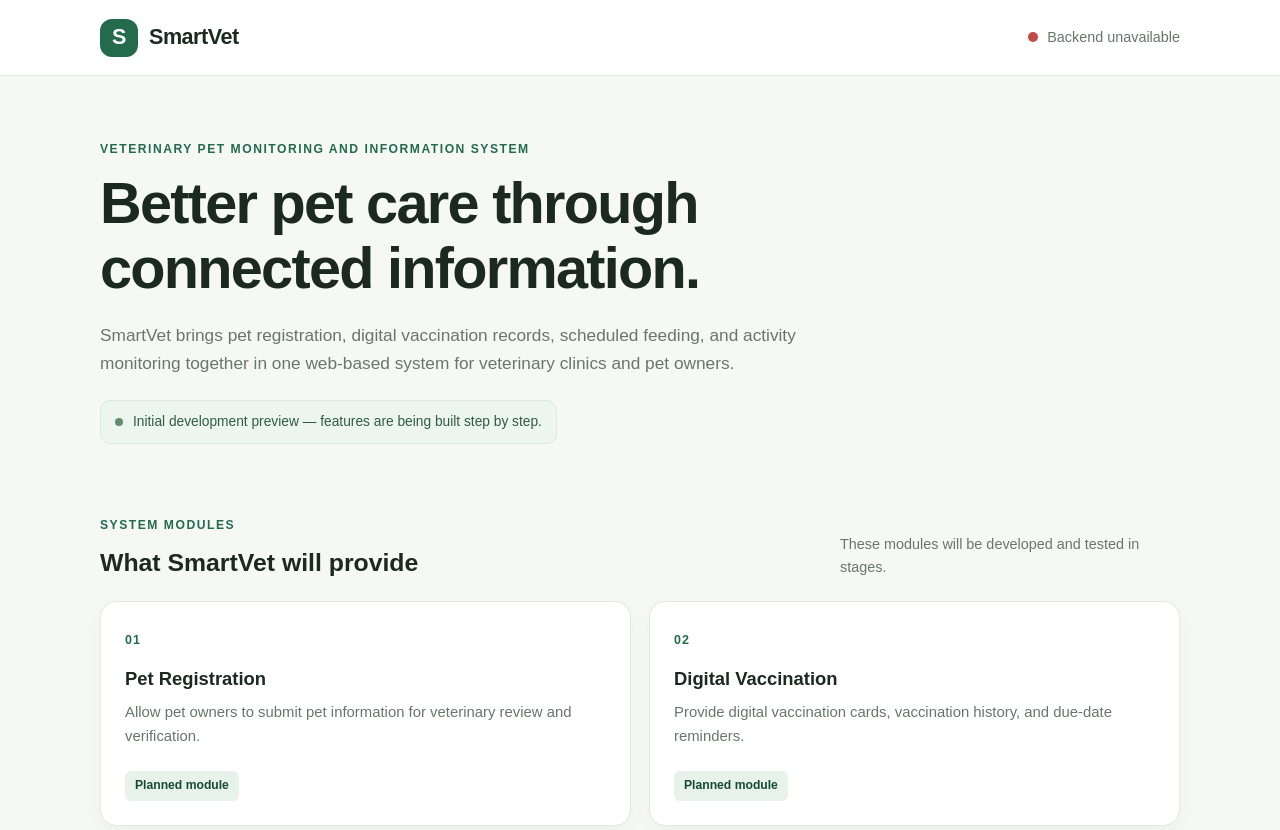
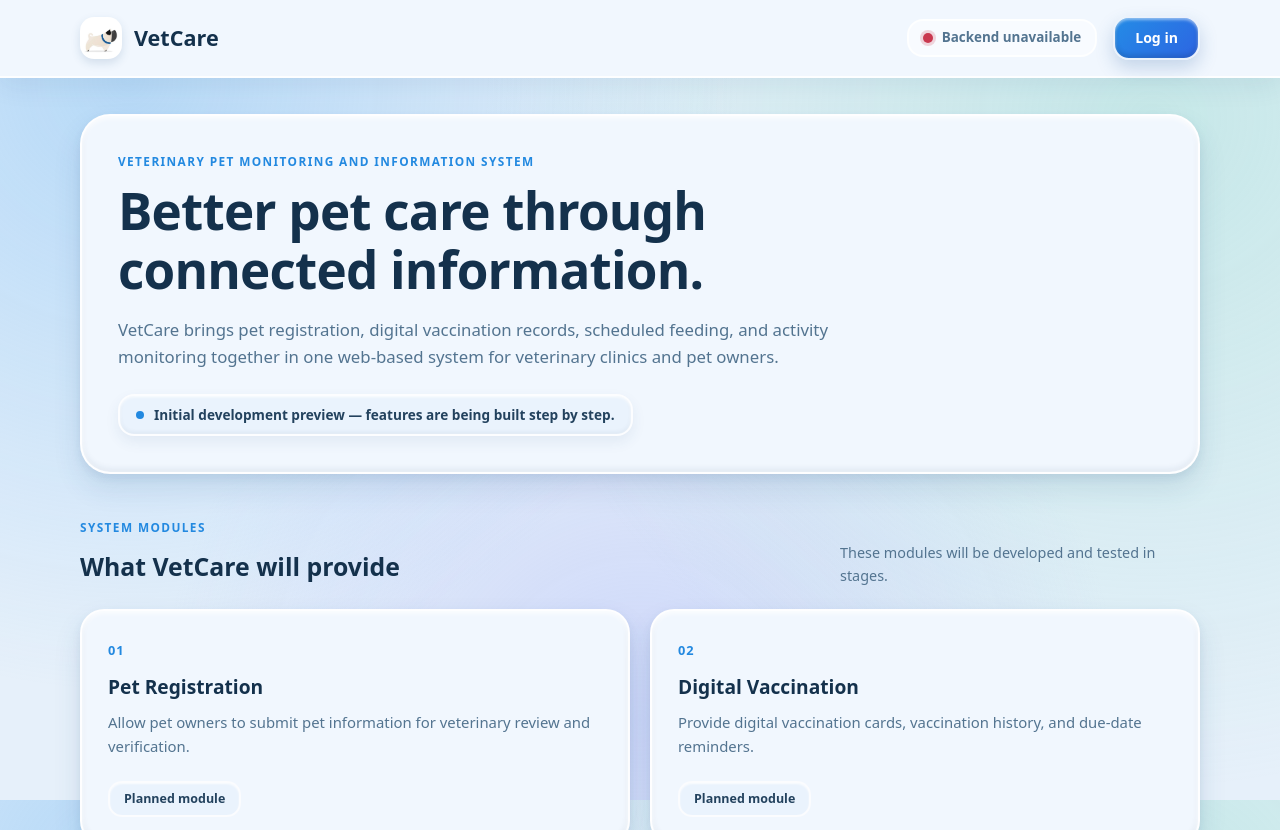
Before and after one commit to reyain/SmartVet, a website: page public/index.html in a window 1280 px wide. Shown: the top 830 px of the page. Drawn offline with Linux system fonts and the light colour scheme; no server answers.

Commit message:
Updated UI in index.html, Updated Logo in every page

```diff
--- a/public/css/clinic-dashboard.css
+++ b/public/css/clinic-dashboard.css
@@ -906,3 +906,15 @@ button:disabled {
         width: 100%;
     }
 }
+
+.brand-logo-img {
+    width: 42px;
+    height: 42px;
+    object-fit: cover;
+    border-radius: 14px;
+    border: 2px solid rgba(255, 255, 255, 0.9);
+    background: #ffffff;
+    box-shadow:
+        inset 0 2px 4px rgba(255, 255, 255, 0.6),
+        0 4px 10px rgba(35, 82, 130, 0.15);
+}
--- a/public/css/login.css
+++ b/public/css/login.css
@@ -1,6 +1,6 @@
 /* ==========================================
-   SMARTVET LOGIN
-   CLAYMORPHISM UI THEME
+   VETCARE LOGIN
+   TWO-COLUMN CLAYMORPHISM THEME
    ========================================== */
 
 :root {
@@ -10,13 +10,19 @@
     --clay-blue: #2389e0;
     --clay-bg: #e6f0fa;
     --clay-surface: #f1f7fe;
+    --clay-surface-card: #eaf3fd;
 
     /* Claymorphism signature inner highlight + outer soft drop shadow */
     --clay-shadow:
         inset 0 2px 5px rgba(255, 255, 255, 0.9),
         inset 0 -3px 6px rgba(20, 55, 90, 0.08),
-        0 14px 28px rgba(35, 82, 130, 0.12),
-        0 4px 8px rgba(35, 82, 130, 0.08);
+        0 18px 36px rgba(35, 82, 130, 0.14),
+        0 6px 12px rgba(35, 82, 130, 0.08);
+
+    --clay-shadow-sm:
+        inset 0 1px 3px rgba(255, 255, 255, 0.9),
+        inset 0 -2px 4px rgba(20, 55, 90, 0.06),
+        0 6px 14px rgba(35, 82, 130, 0.08);
 
     --clay-shadow-button:
         inset 0 2px 3px rgba(255, 255, 255, 0.5),
@@ -30,127 +36,147 @@
     box-sizing: border-box;
 }
 
-body {
+/* ==========================================
+   VETCARE LOGIN - ZOOMED-OUT BACKGROUND
+   ========================================== */
+
+body.login-body {
     min-height: 100vh;
     margin: 0;
+    display: flex;
+    align-items: center;
+    justify-content: center;
     color: var(--clay-text);
     font-family: system-ui, -apple-system, BlinkMacSystemFont, "Segoe UI", Roboto, sans-serif;
-    line-height: 1.6;
-    background-color: var(--clay-bg);
-    background-image:
-        radial-gradient(circle at 10% 10%, rgba(135, 195, 245, 0.5) 0%, transparent 45%),
-        radial-gradient(circle at 90% 15%, rgba(150, 220, 205, 0.4) 0%, transparent 50%),
-        radial-gradient(circle at 50% 90%, rgba(175, 185, 248, 0.45) 0%, transparent 50%);
+    line-height: 1.5;
+    padding: 24px;
+
+    /* Base color matching the teal background */
+    background-color: #3b8c9e;
+
+    /* Zoom out the background image and align it nicely */
+    background-image: url('/images/background.jpg');
+    background-repeat: no-repeat;
+    background-position: right center; /* Keeps the dog illustration framed on the right */
+    background-size: contain;           /* Zooms out the image to fit without cropping */
     background-attachment: fixed;
-    background-repeat: no-repeat;
-    background-size: cover;
 }
 
-/* Header */
-.site-header {
-    display: flex;
-    align-items: center;
-    justify-content: space-between;
+/* Card proportions and spacing */
+.login-card {
+    display: grid;
+    grid-template-columns: 1fr 1fr;
+    gap: 28px;
     width: 100%;
-    min-height: 78px;
-    padding: 14px 28px;
-    background: var(--clay-surface);
-    border-bottom: 2px solid rgba(255, 255, 255, 0.85);
-    box-shadow: 0 8px 24px rgba(30, 70, 110, 0.08);
+    max-width: 880px; /* Slightly tightened card width for better balance */
+    padding: 32px;
+    background: rgba(241, 247, 254, 0.94);
+    border: 2px solid rgba(255, 255, 255, 0.9);
+    border-radius: 28px;
+    box-shadow:
+        inset 0 2px 5px rgba(255, 255, 255, 0.9),
+        inset 0 -3px 6px rgba(20, 55, 90, 0.08),
+        0 18px 36px rgba(15, 45, 65, 0.25);
+    backdrop-filter: blur(8px);
+    -webkit-backdrop-filter: blur(8px);
 }
 
-.site-header .brand {
-    display: inline-flex;
-    align-items: center;
-    gap: 12px;
-    color: var(--clay-heading);
-    font-size: 1.35rem;
-    font-weight: 800;
-    text-decoration: none;
+.login-wrapper {
+    width: 100%;
+    max-width: 980px;
 }
 
-.brand-mark {
+/* Two-column main Clay Card */
+.login-card {
     display: grid;
-    place-items: center;
-    width: 42px;
-    height: 42px;
-    border-radius: 14px;
-    color: white;
-    background: linear-gradient(135deg, #38c2ef, #2b70f0);
-    box-shadow:
-        inset 0 2px 4px rgba(255, 255, 255, 0.6),
-        inset 0 -3px 5px rgba(10, 50, 120, 0.3),
-        0 6px 14px rgba(40, 110, 210, 0.3);
-}
-
-/* Main Claymorphic Login Card */
-.login-card {
-    width: min(460px, calc(100% - 32px));
-    max-width: 460px;
-    margin: 64px auto;
+    grid-template-columns: 1fr 1fr;
+    gap: 32px;
+    width: 100%;
     padding: 36px;
-    color: var(--clay-text);
     background: var(--clay-surface);
     border: 2px solid rgba(255, 255, 255, 0.9);
-    border-radius: 28px;
+    border-radius: 32px;
     box-shadow: var(--clay-shadow);
 }
 
-.login-card .eyebrow {
-    margin: 0 0 8px;
-    color: var(--clay-blue);
-    font-size: 0.74rem;
-    font-weight: 800;
-    letter-spacing: 1.4px;
+/* Left Form Side */
+.login-form-side {
+    display: flex;
+    flex-direction: column;
+    justify-content: center;
+    padding: 12px 16px;
 }
 
-.login-card h1 {
-    margin-top: 0;
-    margin-bottom: 10px;
+/* Top Pill Logo */
+.brand-pill {
+    display: inline-flex;
+    align-items: center;
+    gap: 8px;
+    align-self: flex-start;
+    padding: 8px 18px;
+    margin-bottom: 24px;
+    border: 2px solid rgba(255, 255, 255, 0.9);
+    border-radius: 20px;
+    background: var(--clay-surface-card);
+    box-shadow: var(--clay-shadow-sm);
+}
+
+.brand-pill-icon {
+    font-size: 1.1rem;
+}
+
+.brand-pill-text {
+    color: var(--clay-heading);
+    font-size: 0.95rem;
+    font-weight: 800;
+    letter-spacing: -0.2px;
+}
+
+/* Headings */
+.form-header h1 {
+    margin: 0 0 6px;
     color: var(--clay-heading);
     font-size: 2.1rem;
     letter-spacing: -0.5px;
 }
 
-.login-card > p:not(.eyebrow) {
-    margin-top: 0;
-    margin-bottom: 24px;
+.form-header p {
+    margin: 0 0 24px;
     color: var(--clay-muted);
+    font-size: 0.92rem;
 }
 
-/* Form Fields - Claymorphic sunken wells */
-.login-card .form-field {
-    margin-bottom: 20px;
+/* Form Fields - Sunken Wells */
+.login-form-side .form-field {
+    margin-bottom: 18px;
 }
 
-.login-card .form-field label {
+.login-form-side .form-field label {
     display: block;
-    margin-bottom: 8px;
+    margin-bottom: 6px;
     color: var(--clay-heading);
-    font-size: 0.9rem;
+    font-size: 0.88rem;
     font-weight: 700;
 }
 
-.login-card .form-field input {
+.login-form-side .form-field input {
     display: block;
     width: 100%;
     min-height: 48px;
-    padding: 13px 16px;
+    padding: 12px 16px;
     color: var(--clay-text);
     background: #e4eefb;
     border: 2px solid rgba(255, 255, 255, 0.85);
-    border-radius: 16px;
+    border-radius: 18px;
     font: inherit;
     font-size: 0.95rem;
-
-    /* Sunken well effect */
     box-shadow:
         inset 0 3px 6px rgba(15, 45, 80, 0.08),
         inset 0 1px 2px rgba(15, 45, 80, 0.06);
     transition: all 0.2s ease;
 }
 
-.login-card .form-field input:focus {
+.login-form-side .form-field input:focus {
     outline: none;
     border-color: var(--clay-blue);
     background: #ffffff;
@@ -159,17 +185,17 @@ body {
         inset 0 2px 4px rgba(15, 45, 80, 0.04);
 }
 
-/* Claymorphic Sign-in Button */
-.login-card .primary-button {
+/* Submit Button */
+.submit-btn {
     display: flex;
     justify-content: center;
     align-items: center;
     width: 100%;
     min-height: 48px;
-    margin-top: 24px;
+    margin-top: 22px;
     padding: 12px 20px;
     border: 2px solid rgba(255, 255, 255, 0.9);
-    border-radius: 16px;
+    border-radius: 18px;
     color: #fff;
     background: linear-gradient(135deg, #248ce6, #2d65e2);
     box-shadow: var(--clay-shadow-button);
@@ -180,59 +206,89 @@ body {
     transition: all 0.2s cubic-bezier(0.16, 1, 0.3, 1);
 }
 
-.login-card .primary-button:hover:not(:disabled) {
+.submit-btn:hover:not(:disabled) {
     transform: translateY(-2px);
 }
 
-.login-card .primary-button:active:not(:disabled) {
+.submit-btn:active:not(:disabled) {
     transform: translateY(0);
 }
 
-.login-card .primary-button:disabled {
+.submit-btn:disabled {
     opacity: 0.5;
     cursor: not-allowed;
     transform: none;
 }
 
-.login-card .primary-button:focus-visible,
-.login-card a:focus-visible {
-    outline: 3px solid var(--clay-blue);
-    outline-offset: 3px;
-}
-
-/* Login Feedback & Return Link */
 #loginMessage {
-    min-height: 24px;
-    margin-top: 14px;
-    margin-bottom: 10px;
-    overflow-wrap: anywhere;
+    min-height: 20px;
+    margin-top: 10px;
+    margin-bottom: 0;
     color: var(--clay-red);
+    font-size: 0.88rem;
     font-weight: 700;
 }
 
+/* Footer Link */
+.form-footer {
+    margin-top: 20px;
+    color: var(--clay-muted);
+    font-size: 0.88rem;
+}
+
+.form-footer p {
+    margin: 0;
+}
+
 .back-link {
-    display: inline-block;
-    margin-top: 12px;
     color: var(--clay-blue);
-    font-size: 0.9rem;
     font-weight: 700;
     text-decoration: none;
-    transition: color 0.2s ease;
 }
 
 .back-link:hover {
-    color: #1967b0;
     text-decoration: underline;
 }
 
-@media (max-width: 520px) {
-    .site-header {
-        padding: 12px 16px;
+/* Right Hero Graphic Side */
+.login-hero-side {
+    display: flex;
+    align-items: center;
+    justify-content: center;
+    padding: 20px;
+    border: 2px solid rgba(255, 255, 255, 0.9);
+    border-radius: 26px;
+    background: #ffffff;
+    box-shadow: var(--clay-shadow-sm);
+}
+
+.hero-image-wrapper {
+    display: flex;
+    align-items: center;
+    justify-content: center;
+    width: 100%;
+    max-width: 320px;
+}
+
+.dog-hero-img {
+    width: 100%;
+    height: auto;
+    object-fit: contain;
+}
+
+/* Responsive breakpoint */
+@media (max-width: 820px) {
+    .login-card {
+        grid-template-columns: 1fr;
+        padding: 24px;
     }
 
-    .login-card {
-        margin: 32px auto;
-        padding: 24px;
-        border-radius: 22px;
+    .login-hero-side {
+        order: -1;
+        padding: 30px;
+    }
+
+    .dog-hero-img {
+        max-width: 200px;
     }
 }
--- a/public/css/owner-dashboard.css
+++ b/public/css/owner-dashboard.css
@@ -747,3 +747,15 @@ button:disabled {
         grid-template-columns: minmax(0, 1fr);
     }
 }
+
+.brand-logo-img {
+    width: 42px;
+    height: 42px;
+    object-fit: cover;
+    border-radius: 14px;
+    border: 2px solid rgba(255, 255, 255, 0.9);
+    background: #ffffff;
+    box-shadow:
+        inset 0 2px 4px rgba(255, 255, 255, 0.6),
+        0 4px 10px rgba(35, 82, 130, 0.15);
+}
--- a/public/css/styles.css
+++ b/public/css/styles.css
@@ -1,15 +1,34 @@
+/* ==========================================
+   SMARTVET GLOBAL STYLES
+   CLAYMORPHISM UI THEME
+   ========================================== */
 
 :root {
-    font-family: Arial, Helvetica, sans-serif;
-    color: #1b2922;
-    background: #f5f8f5;
+    --clay-text: #23425e;
+    --clay-heading: #14314c;
+    --clay-muted: #537490;
+    --clay-blue: #2389e0;
+    --clay-blue-dark: #1967b0;
+    --clay-bg: #e6f0fa;
+    --clay-surface: #f1f7fe;
+    --clay-surface-card: #eaf3fd;
 
-    --green: #246b4d;
-    --green-dark: #174a36;
-    --green-light: #e7f2eb;
-    --muted: #68766e;
-    --border: #e0e8e1;
-    --white: #ffffff;
+    /* Claymorphism signature inner highlight + outer soft drop shadow */
+    --clay-shadow:
+        inset 0 2px 5px rgba(255, 255, 255, 0.9),
+        inset 0 -3px 6px rgba(20, 55, 90, 0.08),
+        0 14px 28px rgba(35, 82, 130, 0.12),
+        0 4px 8px rgba(35, 82, 130, 0.08);
+
+    --clay-shadow-sm:
+        inset 0 1px 3px rgba(255, 255, 255, 0.9),
+        inset 0 -2px 4px rgba(20, 55, 90, 0.06),
+        0 6px 14px rgba(35, 82, 130, 0.08);
+
+    --clay-shadow-button:
+        inset 0 2px 3px rgba(255, 255, 255, 0.5),
+        inset 0 -3px 5px rgba(10, 40, 70, 0.2),
+        0 8px 18px rgba(35, 90, 160, 0.22);
 }
 
 * {
@@ -17,10 +36,19 @@
 }
 
 body {
+    min-height: 100vh;
     margin: 0;
-    min-height: 100vh;
-    background: #f5f8f5;
+    color: var(--clay-text);
+    font-family: system-ui, -apple-system, BlinkMacSystemFont, "Segoe UI", Roboto, sans-serif;
     line-height: 1.6;
+    background-color: var(--clay-bg);
+    background-image:
+        radial-gradient(circle at 10% 10%, rgba(135, 195, 245, 0.5) 0%, transparent 45%),
+        radial-gradient(circle at 90% 15%, rgba(150, 220, 205, 0.4) 0%, transparent 50%),
+        radial-gradient(circle at 50% 90%, rgba(175, 185, 248, 0.45) 0%, transparent 50%);
+    background-attachment: fixed;
+    background-repeat: no-repeat;
+    background-size: cover;
 }
 
 a {
@@ -28,42 +56,62 @@ a {
     text-decoration: none;
 }
 
+/* Header */
 .site-header {
-    min-height: 76px;
-    padding: 16px max(24px, calc((100% - 1080px) / 2));
+    position: relative;
+    z-index: 10;
+    min-height: 78px;
+    padding: 14px max(24px, calc((100% - 1120px) / 2));
     display: flex;
     align-items: center;
     justify-content: space-between;
-    gap: 20px;
-    background: var(--white);
-    border-bottom: 1px solid var(--border);
+    gap: 18px;
+    background: var(--clay-surface);
+    border-bottom: 2px solid rgba(255, 255, 255, 0.85);
+    box-shadow: 0 8px 24px rgba(30, 70, 110, 0.08);
 }
 
 .brand {
     display: inline-flex;
     align-items: center;
-    gap: 11px;
+    gap: 12px;
+    color: var(--clay-heading);
     font-size: 1.35rem;
     font-weight: 800;
-    letter-spacing: -0.5px;
+    text-decoration: none;
 }
 
 .brand-mark {
     display: grid;
     place-items: center;
-    width: 38px;
-    height: 38px;
-    border-radius: 12px;
-    color: var(--white);
-    background: var(--green);
+    width: 42px;
+    height: 42px;
+    border-radius: 14px;
+    color: white;
+    background: linear-gradient(135deg, #38c2ef, #2b70f0);
+    box-shadow:
+        inset 0 2px 4px rgba(255, 255, 255, 0.6),
+        inset 0 -3px 5px rgba(10, 50, 120, 0.3),
+        0 6px 14px rgba(40, 110, 210, 0.3);
+}
+
+.header-actions {
+    display: flex;
+    align-items: center;
+    gap: 16px;
 }
 
 .connection-indicator {
     display: flex;
     align-items: center;
     gap: 9px;
-    color: var(--muted);
-    font-size: 0.9rem;
+    padding: 6px 14px;
+    border: 2px solid rgba(255, 255, 255, 0.8);
+    border-radius: 16px;
+    background: rgba(255, 255, 255, 0.5);
+    color: var(--clay-muted);
+    font-size: 0.84rem;
+    font-weight: 700;
 }
 
 .status-dot {
@@ -76,72 +124,86 @@ a {
 }
 
 .status-dot.is-connected {
-    background: #23965f;
+    background: #10b981;
+    box-shadow: 0 0 0 3px rgba(16, 185, 129, 0.2);
 }
 
 .status-dot.is-disconnected {
-    background: #c34848;
+    background: #c9384f;
+    box-shadow: 0 0 0 3px rgba(201, 56, 79, 0.2);
 }
 
+/* Layout Container */
 .container {
-    width: min(1080px, calc(100% - 40px));
+    width: min(1120px, calc(100% - 40px));
     margin: 0 auto;
+    padding-top: 36px;
+    padding-bottom: 60px;
 }
 
-.hero {
-    padding: 64px 0 48px;
+/* Hero Section */
+.hero-card {
+    padding: 36px;
+    border: 2px solid rgba(255, 255, 255, 0.9);
+    border-radius: 30px;
+    background: var(--clay-surface);
+    box-shadow: var(--clay-shadow);
+    margin-bottom: 32px;
 }
 
 .eyebrow {
-    margin: 0 0 12px;
-    color: var(--green);
-    font-size: 0.76rem;
+    margin: 0 0 10px;
+    color: var(--clay-blue);
+    font-size: 0.74rem;
     font-weight: 800;
-    letter-spacing: 1.5px;
+    letter-spacing: 1.4px;
 }
 
 .hero h1 {
-    max-width: 760px;
-    margin: 0;
-    font-size: clamp(2.1rem, 5vw, 3.6rem);
-    line-height: 1.12;
-    letter-spacing: -1.7px;
+    max-width: 800px;
+    margin: 8px 0;
+    color: var(--clay-heading);
+    font-size: clamp(2.1rem, 4.5vw, 3.2rem);
+    line-height: 1.15;
+    letter-spacing: -0.8px;
 }
 
 .hero-description {
     max-width: 720px;
-    margin: 22px 0;
-    color: var(--muted);
-    font-size: 1.08rem;
+    margin: 18px 0 24px;
+    color: var(--clay-muted);
+    font-size: 1.05rem;
 }
 
 .development-notice {
     display: inline-flex;
-    flex-wrap: wrap;
     align-items: center;
     gap: 10px;
-    padding: 10px 14px;
-    border: 1px solid #dce9df;
-    border-radius: 10px;
-    background: #edf5ef;
-    color: #315b43;
-    font-size: 0.86rem;
+    padding: 8px 16px;
+    border: 2px solid rgba(255, 255, 255, 0.85);
+    border-radius: 16px;
+    background: var(--clay-surface-card);
+    color: var(--clay-text);
+    font-size: 0.85rem;
+    font-weight: 700;
+    box-shadow: var(--clay-shadow-sm);
 }
 
 .notice-mark {
     width: 8px;
     height: 8px;
     border-radius: 50%;
-    background: #648b6d;
+    background: var(--clay-blue);
 }
 
+/* Section Headings */
 .section {
-    padding: 24px 0 48px;
+    padding: 12px 0 32px;
 }
 
 .section-heading {
     display: flex;
-    align-items: end;
+    align-items: flex-end;
     justify-content: space-between;
     gap: 24px;
     margin-bottom: 22px;
@@ -149,129 +211,147 @@ a {
 
 .section-heading h2,
 .connection-panel h2 {
-    margin: 0;
+    margin: 4px 0 0;
+    color: var(--clay-heading);
     font-size: 1.55rem;
-    line-height: 1.3;
 }
 
 .section-description {
-    max-width: 340px;
+    max-width: 360px;
     margin: 0;
-    color: var(--muted);
+    color: var(--clay-muted);
     font-size: 0.9rem;
 }
 
+/* Module Grid */
 .module-grid {
     display: grid;
     grid-template-columns: repeat(2, minmax(0, 1fr));
-    gap: 18px;
+    gap: 20px;
 }
 
 .module-card {
-    min-width: 0;
-    padding: 24px;
-    border: 1px solid var(--border);
-    border-radius: 16px;
-    background: var(--white);
-    box-shadow: 0 5px 18px rgb(25 58 38 / 4%);
+    padding: 26px;
+    border: 2px solid rgba(255, 255, 255, 0.9);
+    border-radius: 24px;
+    background: var(--clay-surface);
+    box-shadow: var(--clay-shadow);
+    transition: transform 0.2s ease;
+}
+
+.module-card:hover {
+    transform: translateY(-3px);
 }
 
 .module-number {
-    color: var(--green);
-    font-size: 0.78rem;
+    color: var(--clay-blue);
+    font-size: 0.8rem;
     font-weight: 800;
     letter-spacing: 1px;
 }
 
 .module-card h3 {
-    margin: 12px 0 8px;
-    font-size: 1.15rem;
+    margin: 10px 0 8px;
+    color: var(--clay-heading);
+    font-size: 1.2rem;
 }
 
 .module-card p {
     min-height: 52px;
     margin: 0 0 18px;
-    color: var(--muted);
+    color: var(--clay-muted);
     font-size: 0.93rem;
 }
 
 .module-label {
     display: inline-block;
-    padding: 5px 10px;
-    border-radius: 6px;
-    background: var(--green-light);
-    color: var(--green-dark);
-    font-size: 0.76rem;
-    font-weight: 700;
+    padding: 6px 14px;
+    border: 2px solid rgba(255, 255, 255, 0.8);
+    border-radius: 14px;
+    background: var(--clay-surface-card);
+    color: var(--clay-text);
+    font-size: 0.78rem;
+    font-weight: 800;
+    box-shadow: inset 0 1px 2px rgba(255, 255, 255, 0.8);
 }
 
+/* Connection Panel */
 .connection-panel {
     display: flex;
     align-items: center;
     justify-content: space-between;
     gap: 24px;
-    margin: 0 0 56px;
-    padding: 26px;
-    border: 1px solid var(--border);
-    border-radius: 16px;
-    background: var(--white);
+    margin-top: 12px;
+    padding: 28px;
+    border: 2px solid rgba(255, 255, 255, 0.9);
+    border-radius: 26px;
+    background: var(--clay-surface);
+    box-shadow: var(--clay-shadow);
 }
 
 .connection-description {
-    margin: 10px 0 0;
-    color: var(--muted);
+    margin: 8px 0 0;
+    color: var(--clay-muted);
     font-size: 0.9rem;
 }
 
+/* Claymorphic Buttons */
 .primary-button {
-    flex-shrink: 0;
-    padding: 12px 18px;
-    border: 0;
-    border-radius: 9px;
-    background: var(--green);
-    color: var(--white);
+    display: inline-flex;
+    align-items: center;
+    justify-content: center;
+    min-height: 44px;
+    padding: 11px 22px;
+    border: 2px solid rgba(255, 255, 255, 0.9);
+    border-radius: 16px;
+    color: white;
+    background: linear-gradient(135deg, #248ce6, #2d65e2);
+    box-shadow: var(--clay-shadow-button);
+    font-family: inherit;
     font-size: 0.9rem;
     font-weight: 700;
     cursor: pointer;
+    transition: all 0.2s cubic-bezier(0.16, 1, 0.3, 1);
 }
 
-.primary-button:hover {
-    background: var(--green-dark);
+.primary-button:hover:not(:disabled) {
+    transform: translateY(-2px);
 }
 
-.primary-button:focus-visible {
-    outline: 3px solid #9ac4aa;
-    outline-offset: 3px;
+.primary-button:active:not(:disabled) {
+    transform: translateY(0);
 }
 
+.login-btn {
+    padding: 9px 20px;
+    font-size: 0.88rem;
+}
+
+/* Footer */
 .site-footer {
     display: flex;
     justify-content: space-between;
     gap: 20px;
-    padding: 22px max(24px, calc((100% - 1080px) / 2));
-    border-top: 1px solid var(--border);
-    background: var(--white);
-    color: var(--muted);
-    font-size: 0.82rem;
+    padding: 22px max(24px, calc((100% - 1120px) / 2));
+    border-top: 2px solid rgba(255, 255, 255, 0.85);
+    background: var(--clay-surface);
+    color: var(--clay-muted);
+    font-size: 0.85rem;
+    font-weight: 600;
 }
 
 .site-footer p {
     margin: 0;
 }
 
-@media (max-width: 650px) {
+@media (max-width: 720px) {
     .site-header {
-        align-items: flex-start;
         flex-direction: column;
+        align-items: stretch;
     }
 
-    .hero {
-        padding-top: 44px;
-    }
-
-    .section-heading {
-        align-items: flex-start;
-        flex-direction: column;
+    .header-actions {
+        justify-content: space-between;
     }
 
     .module-grid {
@@ -283,8 +363,12 @@ a {
     }
 
     .connection-panel {
-        align-items: flex-start;
         flex-direction: column;
+        align-items: stretch;
+    }
+
+    .connection-panel button {
+        width: 100%;
     }
 
     .site-footer {
@@ -292,3 +376,15 @@ a {
         gap: 6px;
     }
 }
+
+    .brand-logo-img {
+        width: 42px;
+        height: 42px;
+        object-fit: cover;
+        border-radius: 14px;
+        border: 2px solid rgba(255, 255, 255, 0.9);
+        background: #ffffff;
+        box-shadow:
+            inset 0 2px 4px rgba(255, 255, 255, 0.6),
+            0 4px 10px rgba(35, 82, 130, 0.15);
+    }
--- a/public/index.html
+++ b/public/index.html
@@ -1,4 +1,3 @@
-
 <!DOCTYPE html>
 <html lang="en">
 <head>
@@ -12,25 +11,31 @@
 </head>
 <body>
     <header class="site-header">
-        <a class="brand" href="/" aria-label="SmartVet Home">
-            <span class="brand-mark">S</span>
-            <span>SmartVet</span>
+        <a class="brand" href="/" aria-label="VetCare Home">
+            <img src="/images/VetCare.jpg" alt="VetCare Logo" class="brand-logo-img">
+            <span>VetCare</span>
         </a>
 
-        <div class="connection-indicator" aria-live="polite">
-            <span id="backendDot" class="status-dot"></span>
-            <span id="backendStatus">Checking backend...</span>
+        <div class="header-actions">
+            <div class="connection-indicator" aria-live="polite">
+                <span id="backendDot" class="status-dot"></span>
+                <span id="backendStatus">Checking backend...</span>
+            </div>
+
+            <a href="/login.html" class="primary-button login-btn">
+                Log in
+            </a>
         </div>
     </header>
 
     <main class="container">
-        <section class="hero">
+        <section class="hero hero-card">
             <p class="eyebrow">VETERINARY PET MONITORING AND INFORMATION SYSTEM</p>
 
             <h1>Better pet care through connected information.</h1>
 
             <p class="hero-description">
-                SmartVet brings pet registration, digital vaccination records,
+                VetCare brings pet registration, digital vaccination records,
                 scheduled feeding, and activity monitoring together in one
                 web-based system for veterinary clinics and pet owners.
             </p>
@@ -45,7 +50,7 @@
             <div class="section-heading">
                 <div>
                     <p class="eyebrow">SYSTEM MODULES</p>
-                    <h2>What SmartVet will provide</h2>
+                    <h2>What VetCare will provide</h2>
                 </div>
                 <p class="section-description">
                     These modules will be developed and tested in stages.
@@ -111,7 +116,7 @@
     </main>
 
     <footer class="site-footer">
-        <p>SmartVet — Veterinary Pet Monitoring and Information System</p>
+        <p>VetCare — Veterinary Pet Monitoring and Information System</p>
         <p>Development environment</p>
     </footer>
 </body>
```
Also changed, not shown: public/clinic/dashboard.html (+4 -5 lines), public/login.html (+32 -22 lines), public/owner/dashboard.html (+3 -3 lines), public/images/VetCare.jpg (added), public/images/background.jpg (added).
